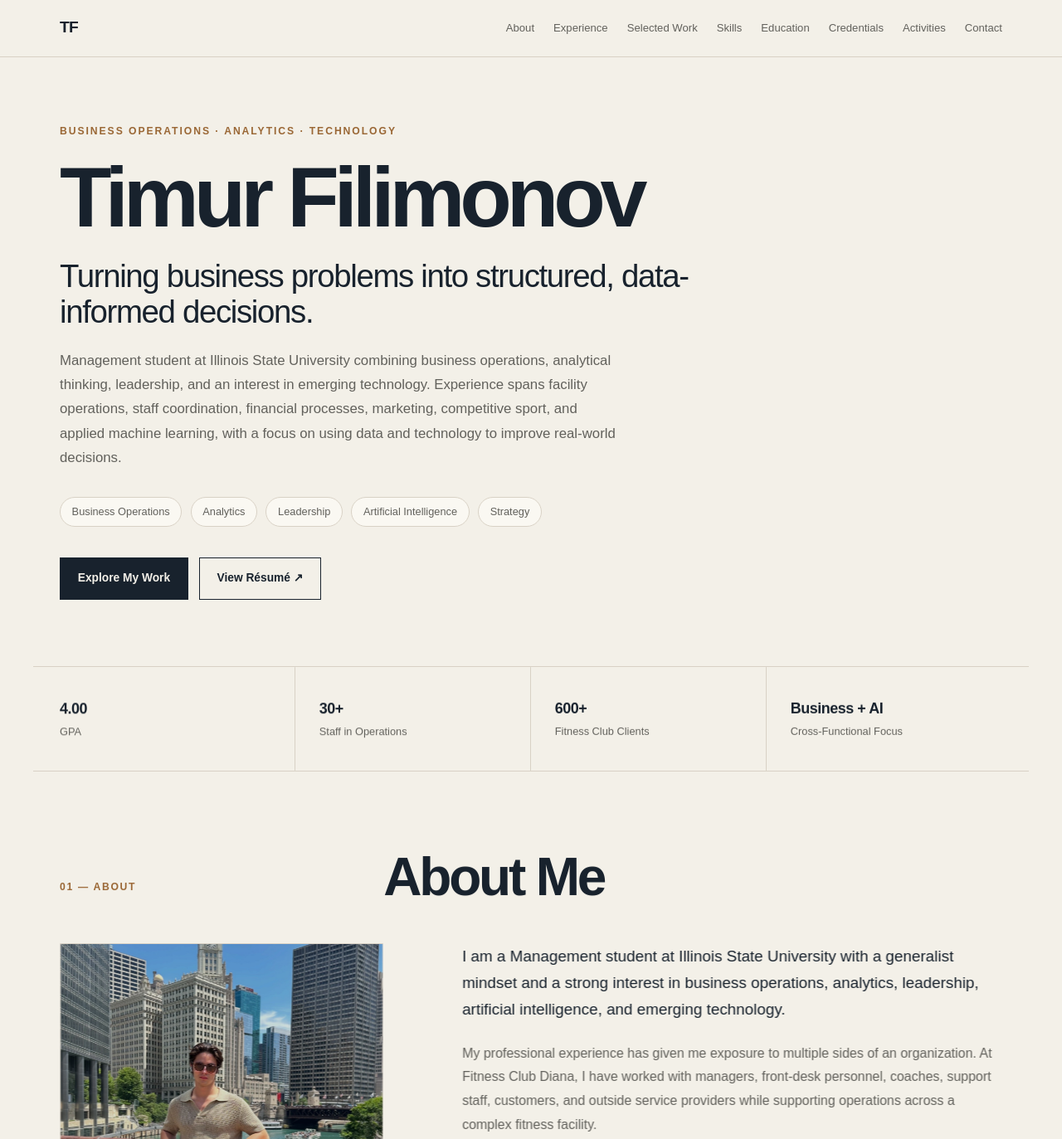
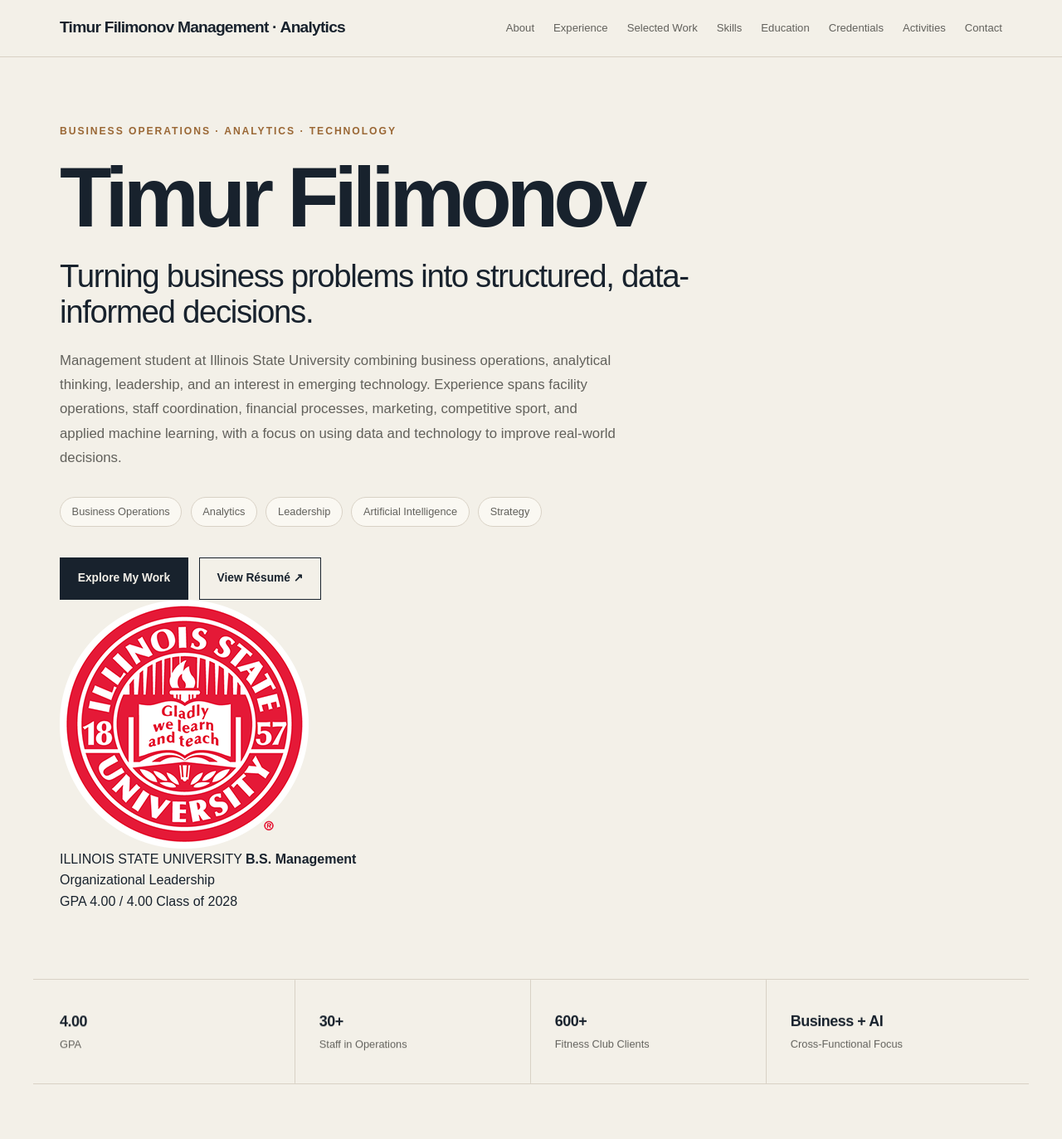
Before and after one commit to timurbuilds/portfolio, a plain HTML site: page index.html in a window 1280 px wide. Shown: the top 1373 px of the page at 83% size. Drawn offline with Linux system fonts and the light colour scheme.

Commit message:
Update index.html

```diff
--- a/index.html
+++ b/index.html
@@ -4,10 +4,6 @@
 <head>
     <meta charset="UTF-8">
 
-    <!--
-        JavaScript enhancement detection.
-        If JavaScript works, no-js becomes js.
-    -->
     <script>
         document.documentElement.classList.remove("no-js");
         document.documentElement.classList.add("js");
@@ -51,10 +47,16 @@
 
             <a
                 href="#home"
-                class="nav-logo"
+                class="nav-logo nav-identity"
                 aria-label="Timur Filimonov home"
             >
-                TF
+                <span class="nav-name">
+                    Timur Filimonov
+                </span>
+
+                <span class="nav-role">
+                    Management · Analytics
+                </span>
             </a>
 
 
@@ -107,6 +109,13 @@
         ========================================= -->
 
         <section id="home">
+
+            <div class="hero-layout">
+
+
+                <!-- HERO MAIN CONTENT -->
+
+                <div class="hero-main">
 
                     <p class="hero-eyebrow hero-reveal">
                         BUSINESS OPERATIONS · ANALYTICS · TECHNOLOGY
@@ -125,11 +134,12 @@
 
 
                     <p class="hero-description hero-reveal">
-                Management student at Illinois State University combining
-                business operations, analytical thinking, leadership,
-                and an interest in emerging technology. Experience spans
-                facility operations, staff coordination, financial processes,
-                marketing, competitive sport, and applied machine learning,
+                        Management student at Illinois State University
+                        combining business operations, analytical thinking,
+                        leadership, and an interest in emerging technology.
+                        Experience spans facility operations, staff
+                        coordination, financial processes, marketing,
+                        competitive sport, and applied machine learning,
                         with a focus on using data and technology to improve
                         real-world decisions.
                     </p>
@@ -168,12 +178,64 @@
 
 
                         <a
-                    href="documents/Timur%20Filimonov%20Resume.pdf"
+                            href="documents/TimurFilimonov.pdf"
                             target="_blank"
                             rel="noopener noreferrer"
                         >
                             View Résumé ↗
                         </a>
+
+                    </div>
+
+                </div>
+
+
+                <!-- HERO UNIVERSITY IDENTITY -->
+
+                <aside
+                    class="hero-university hero-reveal"
+                    aria-label="Illinois State University academic information"
+                >
+
+                    <img
+                        class="hero-seal"
+                        src="images/ISU-Seal_1C_186.png"
+                        alt="Illinois State University seal"
+                    >
+
+
+                    <div class="hero-university-content">
+
+                        <span class="hero-university-label">
+                            ILLINOIS STATE UNIVERSITY
+                        </span>
+
+
+                        <strong>
+                            B.S. Management
+                        </strong>
+
+
+                        <p>
+                            Organizational Leadership
+                        </p>
+
+
+                        <div class="hero-university-meta">
+
+                            <span>
+                                GPA 4.00 / 4.00
+                            </span>
+
+                            <span>
+                                Class of 2028
+                            </span>
+
+                        </div>
+
+                    </div>
+
+                </aside>
 
             </div>
 
@@ -392,9 +454,7 @@
             </div>
 
 
-            <!-- ====================================
-                 ASSISTANT DIRECTOR
-            ===================================== -->
+            <!-- ASSISTANT DIRECTOR -->
 
             <article class="experience-item reveal-up">
 
@@ -440,6 +500,7 @@
                         service delivery across the organization.
                     </p>
 
+
                     <p>
                         Monitor schedules, program delivery, customer
                         feedback, participation data, and service quality
@@ -447,11 +508,13 @@
                         for improvement.
                     </p>
 
-                    <p>
-                        Assist the Director with multimillion-ruble operating
+
+                    <p>
+                        Assist the CEO with multimillion-ruble operating
                         budgets, payroll and compensation processes,
                         participation records, and risk-management activities.
                     </p>
+
 
                     <p>
                         Evaluate facility space utilization and revenue per
@@ -460,12 +523,14 @@
                         space.
                     </p>
 
+
                     <p>
                         Oversee equipment maintenance, facility cleanliness,
                         and safety standards across fitness floors, training
                         halls, and customer-facing areas.
                     </p>
 
+
                     <p>
                         Coordinate day-to-day operations with 10+ on-site
                         businesses and service providers across retail,
@@ -506,9 +571,7 @@
             </article>
 
 
-            <!-- ====================================
-                 MARKETING ASSISTANT
-            ===================================== -->
+            <!-- MARKETING ASSISTANT -->
 
             <article class="experience-item reveal-up">
 
@@ -549,18 +612,21 @@
                         for a fitness organization serving 600+ clients.
                     </p>
 
+
                     <p>
                         Supported promotion across 15+ fitness and sports
                         programs, adapting communication to different
                         customer segments and program offerings.
                     </p>
 
+
                     <p>
                         Coordinated website and social-media content,
                         promotional ideas, and event communications to
                         support customer engagement and program visibility.
                     </p>
 
+
                     <p>
                         Assisted with event promotion, vendor coordination,
                         and community outreach, connecting marketing activity
@@ -601,9 +667,7 @@
             </article>
 
 
-            <!-- ====================================
-                 ASSISTANT COACH
-            ===================================== -->
+            <!-- ASSISTANT COACH -->
 
             <article class="experience-item reveal-up">
 
@@ -645,6 +709,7 @@
                         development.
                     </p>
 
+
                     <p>
                         Assisted with training organization, equipment
                         coordination, athlete preparation, and development
@@ -677,9 +742,7 @@
             </article>
 
 
-            <!-- ====================================
-                 CHIEF REFEREE
-            ===================================== -->
+            <!-- CHIEF REFEREE -->
 
             <article class="experience-item reveal-up">
 
@@ -721,6 +784,7 @@
                         ceremonies.
                     </p>
 
+
                     <p>
                         Led and supported referee teams while resolving
                         operational issues under time pressure to help
@@ -780,9 +844,7 @@
             </div>
 
 
-            <!-- ====================================
-                 PROJECT 01
-            ===================================== -->
+            <!-- PROJECT 01 -->
 
             <article class="project-card reveal-project">
 
@@ -854,9 +916,7 @@
             </article>
 
 
-            <!-- ====================================
-                 PROJECT 02
-            ===================================== -->
+            <!-- PROJECT 02 -->
 
             <article class="project-card reveal-project">
 
@@ -928,9 +988,7 @@
             </article>
 
 
-            <!-- ====================================
-                 PROJECT 03
-            ===================================== -->
+            <!-- PROJECT 03 -->
 
             <article class="project-card reveal-project">
 
@@ -1003,9 +1061,7 @@
             </article>
 
 
-            <!-- ====================================
-                 PROJECT 04 — PORTFOLIO
-            ===================================== -->
+            <!-- PROJECT 04 -->
 
             <article class="project-card reveal-project">
 
@@ -1098,8 +1154,6 @@
             </h2>
 
 
-            <!-- BUSINESS -->
-
             <div class="skill-group reveal-child">
 
                 <span class="skill-number">
@@ -1147,8 +1201,6 @@
             </div>
 
 
-            <!-- ANALYTICS & FINANCE -->
-
             <div class="skill-group reveal-child">
 
                 <span class="skill-number">
@@ -1196,8 +1248,6 @@
             </div>
 
 
-            <!-- AI & TECHNOLOGY -->
-
             <div class="skill-group reveal-child">
 
                 <span class="skill-number">
@@ -1277,6 +1327,18 @@
                     </span>
 
 
+                    <div class="education-title-row">
+
+                        <img
+                            class="education-seal"
+                            src="images/ISU-Seal_1C_186.png"
+                            alt="Illinois State University seal"
+                            loading="lazy"
+                        >
+
+
+                        <div>
+
                             <h3>
                                 Illinois State University
                             </h3>
@@ -1286,6 +1348,10 @@
                                 Normal, Illinois
                             </p>
 
+                        </div>
+
+                    </div>
+
 
                     <p class="education-degree">
                         Bachelor of Science in Management —
@@ -1323,24 +1389,6 @@
                     </div>
 
                 </div>
-
-
-                <!--
-                    IMPORTANT:
-                    The existing ISU seal is an EPS file:
-                    images/ISU Seal_1C_186.eps
-
-                    Browsers do not reliably display EPS files.
-
-                    Convert it to PNG or SVG and then we can place it
-                    above "ACADEMIC PROFILE" using:
-
-                    <img
-                        class="education-seal"
-                        src="images/ISU-Seal.png"
-                        alt="Illinois State University seal"
-                    >
-                -->
 
 
                 <aside class="education-profile reveal-right">
@@ -1684,7 +1732,7 @@
                 <figure class="activity-image reveal-left">
 
                     <img
-                        src="images/taekwondo.jpeg"
+                        src="images/taekwondow.jpeg"
                         alt="Taekwondo competition and team achievement"
                         loading="lazy"
                     >
@@ -1833,7 +1881,7 @@
 
 
                     <a
-                        href="documents/Timur%20Filimonov%20Resume.pdf"
+                        href="documents/TimurFilimonov.pdf"
                         target="_blank"
                         rel="noopener noreferrer"
                     >
```
Lines whose indentation alone changed are shown as unchanged.
